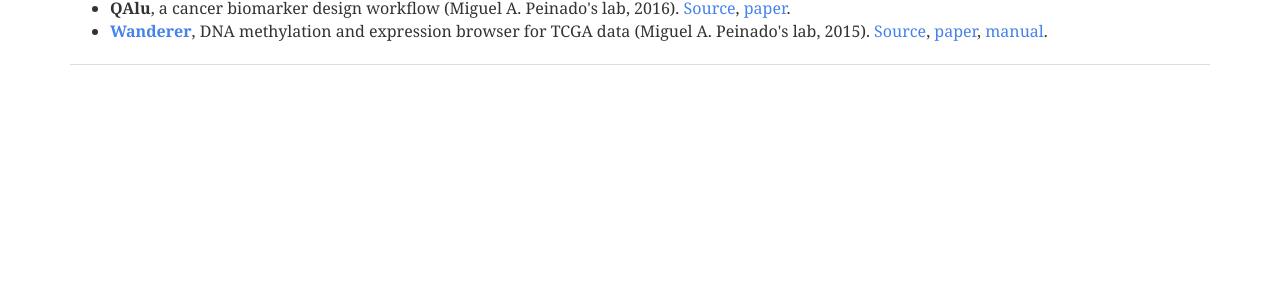
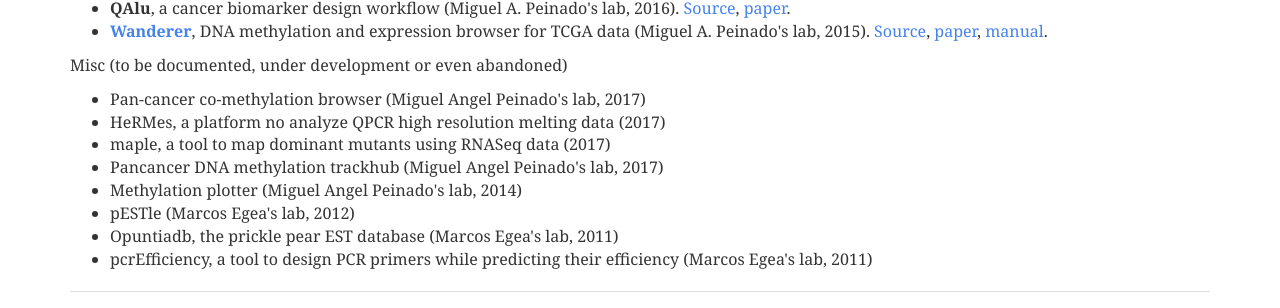
Before and after one commit to imallona/web, a plain HTML site: page tools.html in a window 1280 px wide. Shown: the part 180-488 px from the top of the page. Drawn offline with nearby package versions, Linux system fonts and the light colour scheme.

Commit message:
TODO list

```diff
--- a/tools.html
+++ b/tools.html
@@ -58,6 +58,17 @@
 	  <li><b>QAlu</b>, a cancer biomarker design workflow (Miguel A. Peinado's lab, 2016). <a href="https://sourceforge.net/p/qalu/">Source</a>, <a href="http://dx.doi.org/10.18632/oncotarget.7233">paper</a>.
 	  </li>
 	  <li><b><a href="http://maplab.cat/wanderer">Wanderer</a></b>, DNA methylation and expression browser for TCGA data (Miguel A. Peinado's lab, 2015). <a href="https://sourceforge.net/projects/tcga-wanderer/">Source</a>, <a href="http://dx.doi.org/10.1186/s13072-015-0014-8">paper</a>, <a href="http://maplab.cat/wanderer/README.html">manual</a>.
+	</ul>
+	<p>Misc (to be documented, under development or even abandoned)</p>
+	<ul>
+	  <li>Pan-cancer co-methylation browser (Miguel Angel Peinado's lab, 2017)</li>
+	  <li>HeRMes, a platform no analyze QPCR high resolution melting data (2017)</li>
+	  <li>maple, a tool to map dominant mutants using RNASeq data (2017)</li>
+	  <li>Pancancer DNA methylation trackhub (Miguel Angel Peinado's lab, 2017)</li>
+	  <li>Methylation plotter (Miguel Angel Peinado's lab, 2014)</li>
+	  <li>pESTle (Marcos Egea's lab, 2012)</li>
+	  <li>Opuntiadb, the prickle pear EST database (Marcos Egea's lab, 2011)</li>
+	  <li>pcrEfficiency, a tool to design PCR primers while predicting their efficiency (Marcos Egea's lab, 2011)</li>
  	</ul>
       </div>
 
```
